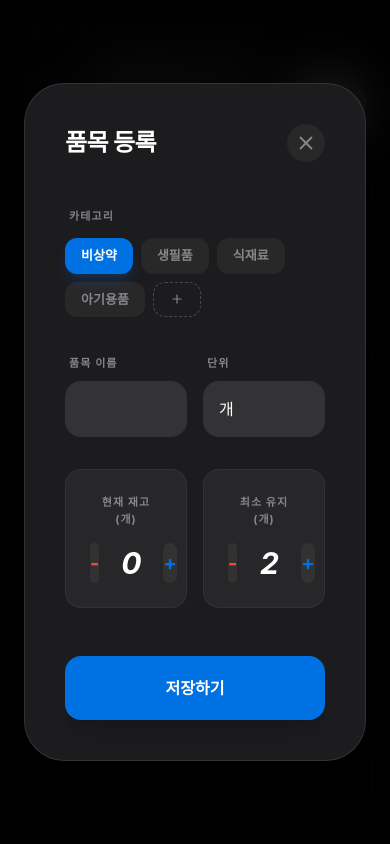
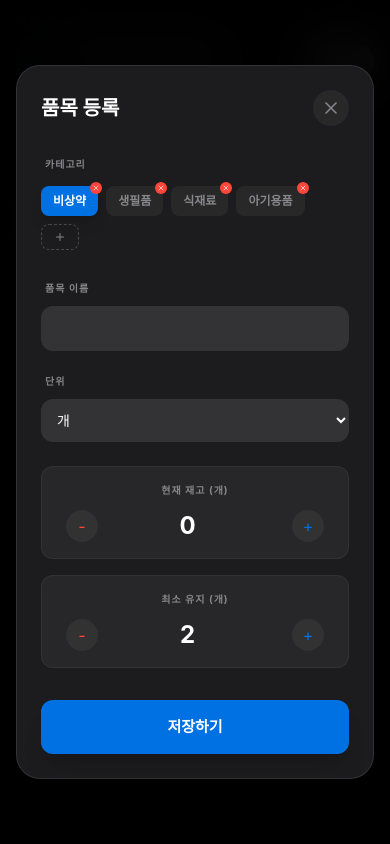
Before and after one commit to hyeoni2/home-inventory, a Next.js app: page / in a window 390 px wide. Both pictures are taken after typing "Sample" into the empty fields and a click on the button "추가". Shown: the top 844 px of the page. Built offline with nearby package versions, Linux system fonts and the light colour scheme.

Commit message:
모바일 반응형 UI 최적화 완료 (안 깨지게 수정)

```diff
--- a/pages/index.js
+++ b/pages/index.js
@@ -41,7 +41,6 @@ export default function Home({ initialData }) {
   const units = ['개', '팩', '박스', '봉지', '통', 'ml', '캔', '롤'];
   const [formData, setFormData] = useState({ name: '', category: '아기용품', current: 0, min: 2, unit: '개' });
 
-  // 📊 카테고리별 부족 품목 개수 계산
   const categoryCounts = useMemo(() => {
     const counts = { '전체': items.filter(i => i.current <= i.min).length };
     categories.forEach(cat => {
@@ -76,7 +75,6 @@ export default function Home({ initialData }) {
     }
   };
 
-  // 🔗 빠른 수량 조절 및 직접 입력 처리
   const handleQuickAdjust = (id, val) => {
     const updated = items.map(item =>
       item.id === id ? { ...item, current: Math.max(0, val) } : item
@@ -125,46 +123,46 @@ export default function Home({ initialData }) {
   };
 
   return (
-    <div className="min-h-screen bg-[#0a0a0a] text-[#f5f5f7] p-6 md:p-20 font-[-apple-system,system-ui,sans-serif] antialiased">
-      <div className="max-w-3xl mx-auto">
+    <div className="min-h-screen bg-[#0a0a0a] text-[#f5f5f7] p-4 md:p-20 font-[-apple-system,system-ui,sans-serif] antialiased overflow-x-hidden">
+      <div className="max-w-3xl mx-auto w-full">
 
-        <header className="mb-16">
-          <div className="flex justify-between items-end mb-12 pb-8 border-b border-white/5">
-            <div className="space-y-4">
-              <p className="text-[12px] font-bold text-[#86868b] tracking-[0.3em] pl-1.5 opacity-60 uppercase italic">GURI DOOSAN DASHBOARD</p>
-              <div className="flex items-center gap-5">
-                <div className="w-14 h-14 bg-[#1c1c1e] rounded-2xl flex items-center justify-center border border-white/5 shadow-2xl">
-                  <HomeIcon size={30} className="text-[#0071e3]" />
+        <header className="mb-10 md:mb-16">
+          <div className="flex justify-between items-end mb-8 md:mb-12 pb-6 md:pb-8 border-b border-white/5">
+            <div className="space-y-2 md:y-4">
+              <p className="text-[10px] md:text-[12px] font-bold text-[#86868b] tracking-[0.2em] md:tracking-[0.3em] pl-1 opacity-60 uppercase italic">GURI DOOSAN DASHBOARD</p>
+              <div className="flex items-center gap-3 md:gap-5">
+                <div className="w-10 h-10 md:w-14 md:h-14 bg-[#1c1c1e] rounded-xl md:rounded-2xl flex items-center justify-center border border-white/5 shadow-2xl">
+                  <HomeIcon size={20} className="text-[#0071e3] md:w-[30px] md:h-[30px]" />
                 </div>
-                <h1 className="text-4xl font-bold tracking-tight text-white">우리집 재고관리<span className="text-[#0071e3]">.</span></h1>
+                <h1 className="text-2xl md:text-4xl font-bold tracking-tight text-white">우리집 재고관리<span className="text-[#0071e3]">.</span></h1>
               </div>
             </div>
-            <button onClick={() => openModal()} className="bg-white text-black px-7 py-3 rounded-full text-[14px] font-bold hover:scale-105 transition-all shadow-lg active:scale-95">추가</button>
+            <button onClick={() => openModal()} className="bg-white text-black px-5 md:px-7 py-2 md:py-3 rounded-full text-[13px] md:text-[14px] font-bold hover:scale-105 transition-all shadow-lg active:scale-95">추가</button>
           </div>
 
-          <div className="flex flex-col gap-6">
+          <div className="flex flex-col gap-4 md:gap-6">
             <div className="relative group">
-              <Search size={18} className="absolute left-5 top-1/2 -translate-y-1/2 text-[#48484a] group-focus-within:text-[#0071e3] transition-colors" />
+              <Search size={16} className="absolute left-4 top-1/2 -translate-y-1/2 text-[#48484a] group-focus-within:text-[#0071e3] transition-colors" />
               <input
                 type="text"
                 value={searchTerm}
                 onChange={(e) => setSearchTerm(e.target.value)}
-                placeholder="품목 이름을 검색해보세요..."
-                className="w-full bg-[#1c1c1e] border border-white/10 rounded-full py-4 pl-14 pr-6 text-[15px] text-white focus:outline-none focus:border-[#0071e3]/50 focus:bg-black transition-all"
+                placeholder="품목 검색..."
+                className="w-full bg-[#1c1c1e] border border-white/10 rounded-full py-3 md:py-4 pl-12 md:pl-14 pr-6 text-[14px] md:text-[15px] text-white focus:outline-none focus:border-[#0071e3]/50 transition-all"
               />
             </div>
 
-            <div className="flex items-center justify-between gap-4 flex-wrap">
-              <div className="flex gap-2 overflow-x-auto no-scrollbar pb-1">
+            <div className="flex items-center justify-between gap-3 flex-wrap">
+              <div className="flex gap-2 overflow-x-auto no-scrollbar pb-1 max-w-[calc(100vw-150px)] md:max-w-none">
                 {['전체', ...categories].map(cat => (
                   <button
                     key={cat}
                     onClick={() => setActiveFilter(cat)}
-                    className={`flex items-center gap-1.5 px-5 py-2.5 rounded-full text-[13px] font-bold transition-all whitespace-nowrap ${activeFilter === cat ? 'bg-[#1c1c1e] text-white border border-white/20' : 'text-[#86868b] hover:text-white'}`}
+                    className={`flex items-center gap-1.5 px-3 md:px-5 py-2 md:py-2.5 rounded-full text-[12px] md:text-[13px] font-bold transition-all whitespace-nowrap ${activeFilter === cat ? 'bg-[#1c1c1e] text-white border border-white/20' : 'text-[#86868b] hover:text-white'}`}
                   >
                     {cat}
                     {categoryCounts[cat] > 0 && (
-                      <span className={`text-[10px] px-1.5 py-0.5 rounded-md font-black ${activeFilter === cat ? 'bg-[#ff453a] text-white' : 'bg-[#ff453a]/15 text-[#ff453a]'}`}>
+                      <span className={`text-[9px] px-1 py-0.5 rounded-md font-black ${activeFilter === cat ? 'bg-[#ff453a] text-white' : 'bg-[#ff453a]/15 text-[#ff453a]'}`}>
                         {categoryCounts[cat]}
                       </span>
                     )}
@@ -173,151 +171,137 @@ export default function Home({ initialData }) {
               </div>
               <button
                 onClick={() => setShowLowStockOnly(!showLowStockOnly)}
-                className={`flex items-center gap-2 px-5 py-2.5 rounded-full text-[13px] font-bold border transition-all ${showLowStockOnly ? 'bg-[#ff453a]/20 border-[#ff453a] text-[#ff453a]' : 'bg-[#1c1c1e] border-white/10 text-[#86868b] hover:text-white'}`}
+                className={`flex items-center gap-2 px-3 md:px-5 py-2 md:py-2.5 rounded-full text-[11px] md:text-[13px] font-bold border transition-all shrink-0 ${showLowStockOnly ? 'bg-[#ff453a]/20 border-[#ff453a] text-[#ff453a]' : 'bg-[#1c1c1e] border-white/10 text-[#86868b]'}`}
               >
-                <ShoppingCart size={14} />
+                <ShoppingCart size={12} className="md:w-3.5 md:h-3.5" />
                 구매가 필요해요!!
               </button>
             </div>
           </div>
         </header>
 
-        <div className="space-y-6">
+        <div className="space-y-4 md:space-y-6">
           {filteredItems.length > 0 ? filteredItems.map((item, idx) => (
-            <div key={idx} className={`group relative border border-white/5 rounded-3xl p-8 flex items-center justify-between transition-all hover:border-white/10 ${item.current <= item.min ? 'bg-[#ff453a]/5' : 'bg-[#1c1c1e]/50'}`}>
+            <div key={idx} className={`group relative border border-white/5 rounded-2xl md:rounded-3xl p-5 md:p-8 flex flex-col sm:flex-row items-start sm:items-center justify-between gap-4 transition-all ${item.current <= item.min ? 'bg-[#ff453a]/5' : 'bg-[#1c1c1e]/50'}`}>
 
-              {item.current <= item.min && <div className="absolute left-0 top-6 bottom-6 w-1 bg-[#ff453a] rounded-r-full shadow-lg shadow-[#ff453a]/30"></div>}
+              {item.current <= item.min && <div className="absolute left-0 top-4 bottom-4 w-1 bg-[#ff453a] rounded-r-full shadow-lg shadow-[#ff453a]/30"></div>}
 
-              <div className="flex-1 pl-3">
-                <div className="flex items-center gap-4 mb-2.5">
-                  <h3 className="text-[21px] font-bold text-white group-hover:text-[#0071e3] transition-colors cursor-pointer" onClick={() => openModal(item)}>{item.name}</h3>
-                  {item.current <= item.min && <span className="text-[#ff453a] text-[10px] font-black px-2 py-0.5 rounded-full border border-[#ff453a]/30 bg-[#ff453a]/15">🚨 부족</span>}
+              <div className="flex-1 w-full sm:w-auto">
+                <div className="flex items-center gap-3 mb-2">
+                  <h3 className="text-[18px] md:text-[21px] font-bold text-white group-hover:text-[#0071e3] transition-colors cursor-pointer" onClick={() => openModal(item)}>{item.name}</h3>
+                  {item.current <= item.min && <span className="text-[#ff453a] text-[9px] font-black px-1.5 py-0.5 rounded-full border border-[#ff453a]/30 bg-[#ff453a]/15">🚨 부족</span>}
                 </div>
-                <div className="flex items-center gap-3 text-[13px] text-[#86868b]">
-                  <span className="bg-white/5 px-2 py-0.5 rounded-md font-medium text-white/80">{item.category}</span>
+                <div className="flex items-center gap-2 text-[12px] text-[#86868b]">
+                  <span className="bg-white/5 px-2 py-0.5 rounded-md font-medium text-white/80 shrink-0">{item.category}</span>
                   <span className="opacity-20">|</span>
-                  <span>기준: {item.min}{item.unit}</span>
+                  <span className="truncate">기준: {item.min}{item.unit}</span>
                 </div>
               </div>
 
-              <div className="flex items-center gap-6 text-right">
-                {/* 🔗 [신규] 빠른 수량 조절 + 직접 입력 통합 UI */}
-                <div className="flex items-center gap-3 bg-black rounded-full p-1.5 border border-white/5 shadow-inner">
-                  <button onClick={() => handleQuickAdjust(item.id, item.current - 1)} className="w-8 h-8 rounded-full flex items-center justify-center text-[#ff453a] hover:bg-white/5 active:scale-90 transition-all font-bold text-lg">-</button>
-                  <div className="w-16 relative">
-                    <p className="text-[10px] font-bold text-[#48484a] mb-0 uppercase tracking-tighter">재고</p>
+              <div className="flex items-center justify-between w-full sm:w-auto gap-4 md:gap-8">
+                <div className="flex items-center gap-2 md:gap-3 bg-black rounded-full p-1 border border-white/5 shadow-inner">
+                  <button onClick={() => handleQuickAdjust(item.id, item.current - 1)} className="w-7 h-7 md:w-8 md:h-8 rounded-full flex items-center justify-center text-[#ff453a] hover:bg-white/5 active:scale-90 font-bold text-lg">-</button>
+                  <div className="w-12 md:w-16">
                     <input
                       type="number"
                       value={item.current}
                       onChange={(e) => handleQuickAdjust(item.id, parseInt(e.target.value) || 0)}
-                      className="w-full bg-transparent text-[28px] font-bold text-white italic text-center focus:outline-none focus:text-[#0071e3] transition-colors [appearance:textfield] [&::-webkit-outer-spin-button]:appearance-none [&::-webkit-inner-spin-button]:appearance-none"
+                      className="w-full bg-transparent text-[22px] md:text-[28px] font-bold text-white italic text-center focus:outline-none focus:text-[#0071e3]"
                     />
                   </div>
-                  <button onClick={() => handleQuickAdjust(item.id, item.current + 1)} className="w-8 h-8 rounded-full flex items-center justify-center text-[#0071e3] hover:bg-white/5 active:scale-90 transition-all font-bold text-lg">+</button>
+                  <button onClick={() => handleQuickAdjust(item.id, item.current + 1)} className="w-7 h-7 md:w-8 md:h-8 rounded-full flex items-center justify-center text-[#0071e3] hover:bg-white/5 active:scale-90 font-bold text-lg">+</button>
                 </div>
 
-                <div className="flex flex-col gap-1 opacity-0 group-hover:opacity-100 transition-all pr-2">
-                  <button onClick={() => openModal(item)} className="p-2 text-[#86868b] hover:text-[#0071e3]"><Edit3 size={18} /></button>
-                  <button onClick={() => setDeleteIndex(idx)} className="p-2 text-[#48484a] hover:text-[#ff453a]"><Trash2 size={18} /></button>
+                <div className="flex items-center gap-1 pr-1">
+                  <button onClick={() => openModal(item)} className="p-2 text-[#86868b] hover:text-[#0071e3]"><Edit3 size={16} /></button>
+                  <button onClick={() => setDeleteIndex(idx)} className="p-2 text-[#48484a] hover:text-[#ff453a]"><Trash2 size={16} /></button>
                 </div>
               </div>
             </div>
           )) : (
-            <div className="py-24 text-center border border-dashed border-white/10 rounded-3xl opacity-30">
-              <Package size={56} className="mx-auto mb-5 text-[#48484a]" />
-              <p className="text-[15px] font-medium">조회된 품목이 없습니다.</p>
+            <div className="py-20 text-center border border-dashed border-white/10 rounded-2xl opacity-30">
+              <Package size={40} className="mx-auto mb-4 text-[#48484a]" />
+              <p className="text-[14px]">조회된 품목이 없습니다.</p>
             </div>
           )}
         </div>
 
-        {/* 모달 UI */}
+        {/* 모달은 뷰포트 크기에 따라 적절히 조절됨 */}
         {isModalOpen && (
-          <div className="fixed inset-0 z-50 flex items-center justify-center bg-black/90 backdrop-blur-xl p-6">
-            <div className="bg-[#1c1c1e] border border-white/10 w-full max-w-lg rounded-[2.5rem] p-10 shadow-2xl animate-in zoom-in-95">
-              <div className="flex justify-between items-center mb-10">
-                <h2 className="text-2xl font-bold text-white tracking-tight">{editingId !== null ? '품목 수정' : '품목 등록'}</h2>
-                <button onClick={() => setIsModalOpen(false)} className="text-[#86868b] hover:text-white p-2 bg-white/5 rounded-full"><X size={22}/></button>
+          <div className="fixed inset-0 z-50 flex items-center justify-center bg-black/95 backdrop-blur-xl p-4 overflow-y-auto">
+            <div className="bg-[#1c1c1e] border border-white/10 w-full max-w-lg rounded-[1.5rem] md:rounded-[2.5rem] p-6 md:p-10 shadow-2xl my-auto">
+              <div className="flex justify-between items-center mb-6 md:mb-10">
+                <h2 className="text-xl md:text-2xl font-bold text-white">{editingId !== null ? '품목 수정' : '품목 등록'}</h2>
+                <button onClick={() => setIsModalOpen(false)} className="text-[#86868b] p-2 bg-white/5 rounded-full"><X size={20}/></button>
               </div>
-              <div className="space-y-8">
+              <div className="space-y-6 md:space-y-8 text-left">
                 <div className="space-y-3">
-                  <label className="text-[11px] font-bold text-[#86868b] uppercase tracking-widest ml-1">카테고리</label>
+                  <label className="text-[10px] font-bold text-[#86868b] uppercase tracking-widest ml-1">카테고리</label>
                   <div className="flex flex-wrap gap-2">
                     {categories.map((cat) => (
-                      <div key={cat} className="group/cat relative">
-                        <button onClick={() => setFormData({...formData, category: cat})} className={`px-4 py-2 rounded-xl text-[13px] font-bold transition-all ${formData.category === cat ? 'bg-[#0071e3] text-white shadow-lg shadow-[#0071e3]/20' : 'bg-white/5 text-[#86868b] hover:bg-white/10'}`}>{cat}</button>
-                        <button onClick={(e) => { e.stopPropagation(); removeCategory(cat); }} className="absolute -top-1.5 -right-1.5 bg-[#ff453a] text-white rounded-full p-0.5 opacity-0 group-hover/cat:opacity-100 transition-opacity"><X size={10} /></button>
+                      <div key={cat} className="group/cat relative shrink-0">
+                        <button onClick={() => setFormData({...formData, category: cat})} className={`px-3 py-1.5 rounded-lg text-[12px] font-bold transition-all ${formData.category === cat ? 'bg-[#0071e3] text-white shadow-lg' : 'bg-white/5 text-[#86868b]'}`}>{cat}</button>
+                        <button onClick={(e) => { e.stopPropagation(); removeCategory(cat); }} className="absolute -top-1 -right-1 bg-[#ff453a] text-white rounded-full p-0.5 opacity-100 md:opacity-0 group-hover/cat:opacity-100"><X size={8} /></button>
                       </div>
                     ))}
                     {isAddingCat ? (
-                      <div className="flex items-center gap-1 animate-in zoom-in-95">
-                        <input autoFocus value={newCatInput} onChange={(e)=>setNewCatInput(e.target.value)} onBlur={addCategory} onKeyDown={(e)=>e.key==='Enter'&&addCategory()} className="bg-white/5 border border-[#0071e3] rounded-xl px-3 py-1.5 text-[13px] text-white w-24 outline-none"/>
-                      </div>
+                      <input autoFocus value={newCatInput} onChange={(e)=>setNewCatInput(e.target.value)} onBlur={addCategory} className="bg-white/5 border border-[#0071e3] rounded-lg px-2 py-1 text-[12px] text-white w-20 outline-none"/>
                     ) : (
-                      <button onClick={() => setIsAddingCat(true)} className="px-4 py-2 rounded-xl border border-dashed border-white/20 text-[#86868b] text-[13px] hover:border-white/40"><Plus size={14}/></button>
+                      <button onClick={() => setIsAddingCat(true)} className="px-3 py-1.5 rounded-lg border border-dashed border-white/20 text-[#86868b] text-[12px]"><Plus size={12}/></button>
                     )}
                   </div>
                 </div>
-                <div className="grid grid-cols-2 gap-4">
-                  <div className="space-y-2">
-                    <label className="text-[11px] font-bold text-[#86868b] uppercase tracking-widest ml-1">품목 이름</label>
-                    <input type="text" value={formData.name} onChange={(e) => setFormData({...formData, name: e.target.value})} className="w-full bg-white/10 rounded-2xl p-4 text-[16px] text-white focus:outline-none" />
+                <div className="grid grid-cols-1 md:grid-cols-2 gap-4">
+                  <div className="space-y-2 text-left">
+                    <label className="text-[10px] font-bold text-[#86868b] uppercase tracking-widest ml-1">품목 이름</label>
+                    <input type="text" value={formData.name} onChange={(e) => setFormData({...formData, name: e.target.value})} className="w-full bg-white/10 rounded-xl p-3 text-[14px] text-white outline-none" />
                   </div>
-                  <div className="space-y-2">
-                    <label className="text-[11px] font-bold text-[#86868b] uppercase tracking-widest ml-1">단위</label>
-                    <select value={formData.unit} onChange={(e) => setFormData({...formData, unit: e.target.value})} className="w-full bg-white/10 rounded-2xl p-4 text-[16px] text-white focus:outline-none appearance-none">
+                  <div className="space-y-2 text-left">
+                    <label className="text-[10px] font-bold text-[#86868b] uppercase tracking-widest ml-1">단위</label>
+                    <select value={formData.unit} onChange={(e) => setFormData({...formData, unit: e.target.value})} className="w-full bg-white/10 rounded-xl p-3 text-[14px] text-white outline-none">
                       {units.map(u => <option key={u} value={u} className="bg-[#1c1c1e] text-white">{u}</option>)}
                     </select>
                   </div>
                 </div>
-                <div className="grid grid-cols-2 gap-4">
-                  <div className="space-y-2 text-center bg-white/5 rounded-2xl p-6 border border-white/5">
-                    <label className="text-[11px] font-bold text-[#86868b] uppercase tracking-widest block mb-4">현재 재고 ({formData.unit})</label>
-                    <div className="flex items-center justify-between">
-                      <button onClick={() => setFormData(p => ({...p, current: Math.max(0, p.current - 1)}))} className="w-10 h-10 bg-white/5 rounded-full text-[#ff453a] hover:bg-white/10 transition-all font-bold text-xl">-</button>
-                      <input
-                        type="number"
-                        value={formData.current}
-                        onChange={(e) => setFormData({...formData, current: parseInt(e.target.value) || 0})}
-                        className="w-16 bg-transparent text-3xl font-bold italic text-white text-center focus:outline-none [appearance:textfield] [&::-webkit-outer-spin-button]:appearance-none [&::-webkit-inner-spin-button]:appearance-none"
-                      />
-                      <button onClick={() => setFormData(p => ({...p, current: p.current + 1}))} className="w-10 h-10 bg-white/5 rounded-full text-[#0071e3] hover:bg-white/10 transition-all font-bold text-xl">+</button>
+                <div className="grid grid-cols-1 sm:grid-cols-2 gap-4">
+                  <div className="bg-white/5 rounded-xl p-4 border border-white/5">
+                    <label className="text-[10px] font-bold text-[#86868b] uppercase tracking-widest block mb-3 text-center">현재 재고 ({formData.unit})</label>
+                    <div className="flex items-center justify-between px-2">
+                      <button onClick={() => setFormData(p => ({...p, current: Math.max(0, p.current - 1)}))} className="w-8 h-8 rounded-full text-[#ff453a] bg-white/5">-</button>
+                      <input type="number" value={formData.current} onChange={(e) => setFormData({...formData, current: parseInt(e.target.value) || 0})} className="w-12 bg-transparent text-2xl font-bold text-center text-white outline-none"/>
+                      <button onClick={() => setFormData(p => ({...p, current: p.current + 1}))} className="w-8 h-8 rounded-full text-[#0071e3] bg-white/5">+</button>
                     </div>
                   </div>
-                  <div className="space-y-2 text-center bg-white/5 rounded-2xl p-6 border border-white/5">
-                    <label className="text-[11px] font-bold text-[#86868b] uppercase tracking-widest block mb-4">최소 유지 ({formData.unit})</label>
-                    <div className="flex items-center justify-between">
-                      <button onClick={() => setFormData(p => ({...p, min: Math.max(0, p.min - 1)}))} className="w-10 h-10 bg-white/5 rounded-full text-[#ff453a] hover:bg-white/10 transition-all font-bold text-xl">-</button>
-                      <input
-                        type="number"
-                        value={formData.min}
-                        onChange={(e) => setFormData({...formData, min: parseInt(e.target.value) || 0})}
-                        className="w-16 bg-transparent text-3xl font-bold italic text-white text-center focus:outline-none [appearance:textfield] [&::-webkit-outer-spin-button]:appearance-none [&::-webkit-inner-spin-button]:appearance-none"
-                      />
-                      <button onClick={() => setFormData(p => ({...p, min: p.min + 1}))} className="w-10 h-10 bg-white/5 rounded-full text-[#0071e3] hover:bg-white/10 transition-all font-bold text-xl">+</button>
+                  <div className="bg-white/5 rounded-xl p-4 border border-white/5">
+                    <label className="text-[10px] font-bold text-[#86868b] uppercase tracking-widest block mb-3 text-center">최소 유지 ({formData.unit})</label>
+                    <div className="flex items-center justify-between px-2">
+                      <button onClick={() => setFormData(p => ({...p, min: Math.max(0, p.min - 1)}))} className="w-8 h-8 rounded-full text-[#ff453a] bg-white/5">-</button>
+                      <input type="number" value={formData.min} onChange={(e) => setFormData({...formData, min: parseInt(e.target.value) || 0})} className="w-12 bg-transparent text-2xl font-bold text-center text-white outline-none"/>
+                      <button onClick={() => setFormData(p => ({...p, min: p.min + 1}))} className="w-8 h-8 rounded-full text-[#0071e3] bg-white/5">+</button>
                     </div>
                   </div>
                 </div>
               </div>
-              <button onClick={handleSave} className="w-full bg-[#0071e3] text-white font-bold py-5 rounded-2xl mt-12 shadow-xl hover:scale-[1.01] active:scale-95 transition-all text-[16px]">저장하기</button>
+              <button onClick={handleSave} className="w-full bg-[#0071e3] text-white font-bold py-4 rounded-xl mt-8 shadow-xl active:scale-95 transition-all text-[15px]">저장하기</button>
             </div>
           </div>
         )}
 
-        {/* 삭제 모달 (동일) */}
+        {/* 삭제 모달 (모바일 대응) */}
         {deleteIndex !== null && (
-          <div className="fixed inset-0 z-[60] flex items-center justify-center bg-black/80 backdrop-blur-xl p-6 text-center">
-            <div className="bg-[#1c1c1e] w-full max-w-sm rounded-[32px] p-10 border border-white/10 shadow-2xl animate-in zoom-in-95">
-              <h2 className="text-[20px] font-bold mb-8 text-white tracking-tight">정말 삭제하시겠습니까?</h2>
+          <div className="fixed inset-0 z-[60] flex items-center justify-center bg-black/80 backdrop-blur-md p-6">
+            <div className="bg-[#1c1c1e] w-full max-w-xs rounded-[2rem] p-8 text-center border border-white/10 shadow-2xl">
+              <h2 className="text-[18px] font-bold mb-8 text-white">삭제하시겠습니까?</h2>
               <div className="flex flex-col gap-3">
-                <button onClick={confirmDelete} className="py-4 bg-[#ff453a] text-white rounded-2xl font-semibold transition-all shadow-lg shadow-[#ff453a]/20">삭제</button>
-                <button onClick={() => setDeleteIndex(null)} className="py-4 text-[#86868b] font-semibold hover:text-white transition-colors">취소</button>
+                <button onClick={confirmDelete} className="py-4 bg-[#ff453a] text-white rounded-xl font-bold transition-all shadow-lg">삭제</button>
+                <button onClick={() => setDeleteIndex(null)} className="py-4 text-[#86868b] font-medium">취소</button>
               </div>
             </div>
           </div>
         )}
 
-        <footer className="mt-40 mb-10 text-center py-10 border-t border-white/5 opacity-40">
-          <p className="text-[11px] text-[#86868b] tracking-[0.3em] uppercase italic">GURI DOOSAN DASHBOARD · 2026</p>
+        <footer className="mt-20 mb-10 text-center py-6 border-t border-white/5 opacity-40">
+          <p className="text-[10px] text-[#86868b] tracking-[0.2em] uppercase italic">GURI DOOSAN DASHBOARD · 2026</p>
         </footer>
       </div>
     </div>
```
